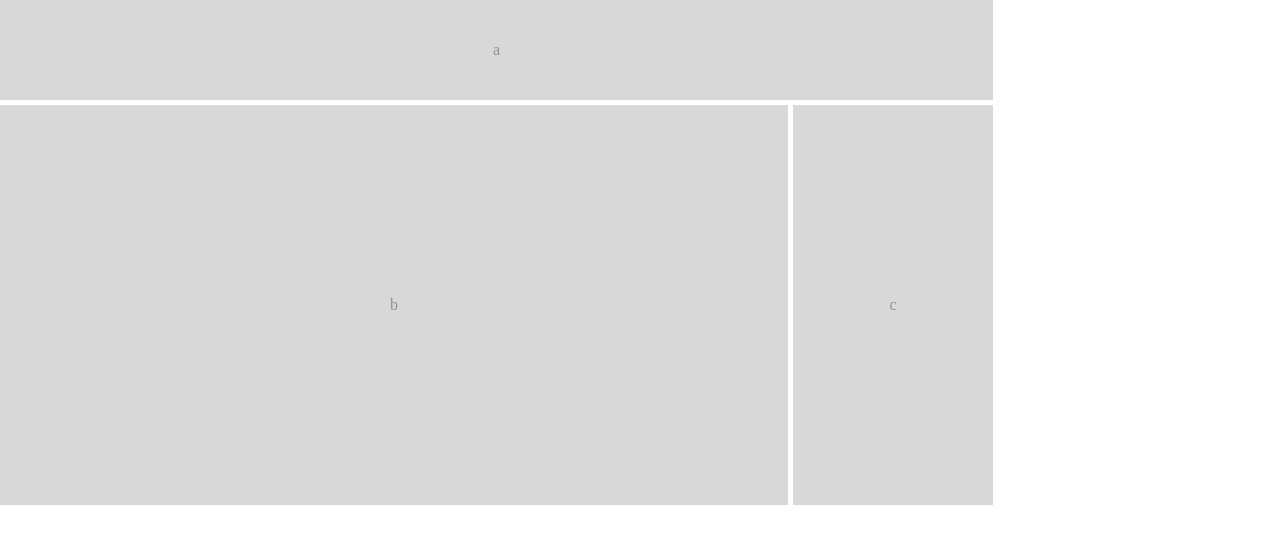
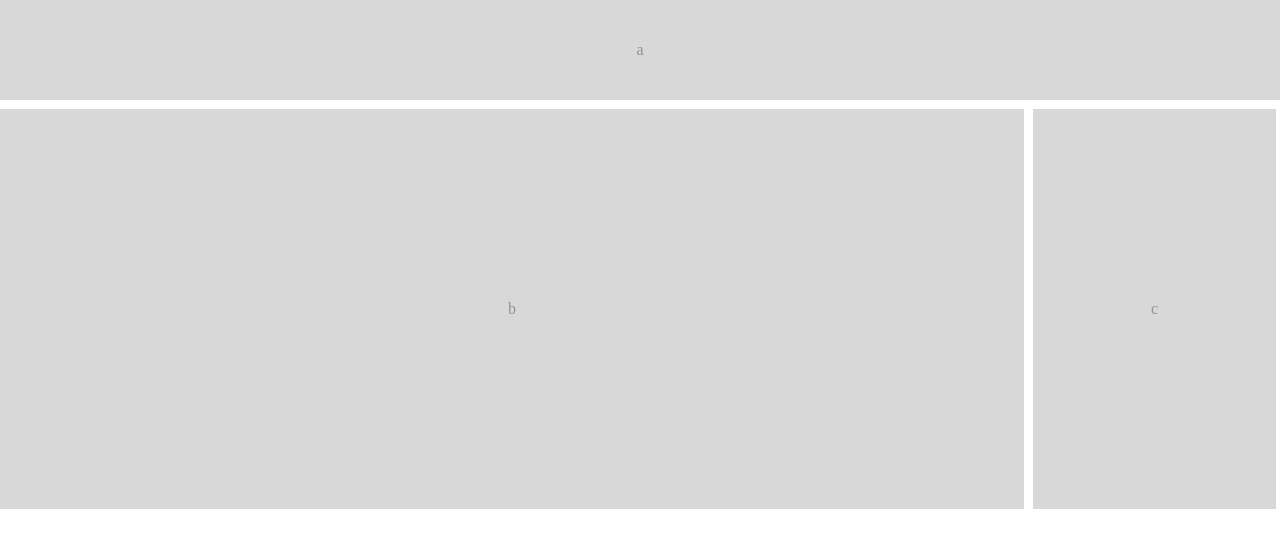
Before and after one commit to MeMoRy318/MeMoRy318, a plain HTML site: page Lesson5/HomeWork/HomeWork1.html in a window 1280 px wide. Drawn offline with Linux system fonts and the light colour scheme.

Commit message:
HomeWork1

```diff
--- a/Lesson5/HomeWork/main1.css
+++ b/Lesson5/HomeWork/main1.css
@@ -4,14 +4,14 @@ body{
 }
 .bgr{ background: #d8d8d8;}
 .clr{ color: #939393;}
-.w1200{width: 993px;}
+.w1200{width: 100%;}
 .d-flx{ display: flex;}
 .h400{height: 400px;}
-.w200{width: 200px;}
+.w200{width: 19%;}
 .h100{height: 100px;}
 .flx-wr{flex-wrap: wrap;}
-.w1000{width: 788px;}
-.rc-gap{row-gap: 5px; column-gap: 5px;}
+.w1000{width: 80%;}
+.rc-gap{row-gap: 9px; column-gap: 9px;}
 .ju-cn-cn{ justify-content: center;}
 .al-it-cn{ align-items: center;}
 @media screen and ( max-width: 992px) and ( min-width: 768px){
@@ -20,7 +20,7 @@ body{
     }
     .raw > div{
         border-radius: 40px;
-        width: 992px;
+        width: 100%;
 
     }
     .raw{ row-gap: 20px;
```
